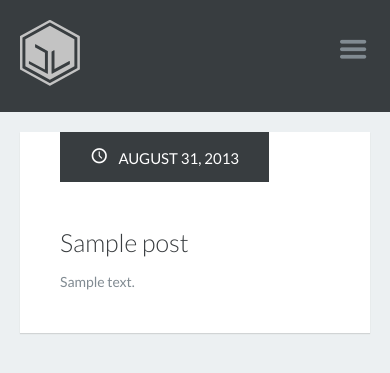
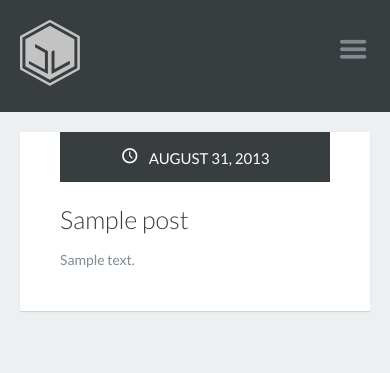
Before and after one commit to lupinskij/lupis, a WordPress theme: template themes/lupis/index.php in a window 390 px wide. Shown: the top 373 px of the page. Run offline with PHP 8.4 and a stand-in for WordPress, Linux system fonts and the light colour scheme; the site name, menu and one post (Sample post) are stand-ins, and other content is empty; some libraries are stand-ins or nearby versions; some web fonts are replaced.

Commit message:
Responsiveness

```diff
--- a/themes/lupis/sass/_responsive.scss
+++ b/themes/lupis/sass/_responsive.scss
@@ -6,9 +6,6 @@ a.menu-link {
     display: inline-block;
     line-height: 0.8em;
     @include font-size(7.5);
-    @media(min-width: 768px) {
-    	line-height: 1.3em;
-    }
 }
 
 nav[role=navigation]{
@@ -32,7 +29,7 @@ nav[role=navigation]{
 	}
 }
 
-@media screen and (min-width: 1183px) {
+@media screen and (min-width: 480px) {
 	a.menu-link {
 	   display: none;
 	}
@@ -54,3 +51,56 @@ nav[role=navigation]{
 		}
 	}
 }
+
+@media screen and (min-width : 480px) and (max-width : 1182px) {
+	.site-header .site-logo {
+		float: none;
+	}
+	.nav-header ul {
+		li {
+			background-color: transparent;
+			border-bottom: 0;
+			float: none;
+			width: auto;
+
+			&.current-menu-item {
+				background-color: transparent;
+			}
+		}
+	}
+	.single .menu-item-home {
+		@extend .current-menu-item;
+	}
+}
+
+@media all and (min-width: 920px) {
+	.post:hover {
+		@include box-shadow (2px 2px 3px rgba(170,170,170,0.4));
+	}
+}
+
+@media all and (max-width: 920px) {
+	.post {
+		max-width: 525px;
+	}
+	.port-thumbnail {
+		margin: 0;
+	}
+	.port-info {
+		clear: both;
+	}
+	.date {
+		margin-bottom: 0;
+		text-align: center;
+		width: 100%;
+	}
+}
+
+@media screen and (min-width: 768px) {
+	.contact-form {
+		padding-right: 15px;
+	}
+	.page-contact .sidebar {
+		padding-left: 15px;
+	}
+}
--- a/themes/lupis/sass/_style.scss
+++ b/themes/lupis/sass/_style.scss
@@ -289,7 +289,7 @@ img {
 	color: $white;
 	display: inline-block;
 	margin-bottom: 1.5em;
-	padding: 7px 30px 10px;
+	padding: 7px 25px 10px;
 	text-transform: uppercase;
 	@include font-size(1.5);
 }
@@ -659,88 +646,13 @@ hr {
 }
 
 // Glowing Map Marker
-.pulse {
-	animation-name: pulse;
-	-webkit-animation-name: pulse;
-
-	animation-duration: 2s;
-	-webkit-animation-duration: 2s;
-
-	animation-iteration-count: infinite;
-	-webkit-animation-iteration-count: infinite;
-
-	transition-timing-function: ease-in-out;
-	-webkit-transition-timing-function: ease-in-out;
+@-webkit-keyframes blip {
+  0% {
+    -webkit-transform: scale(0.6);
+    opacity: 1;
+  }
+  100% {
+    -webkit-transform: scale(2.6);
+    opacity: 0;
+  }
 }
-
-@-webkit-keyframes pulse{
-	0%{
-		-webkit-transform:scale(0.32);opacity:.8;
-	}
-	50%{
-		opacity:1;
-	}
-	85%{
-		-webkit-transform:scale(1);
-	}
-	100%{
-		-webkit-transform:scale(1);opacity:0;
-	}
-}
-
-@-webkit-keyframes reset{
-	0%{
-		top:-5px;opacity:0;
-	}
-	100%{
-		top:0;opacity:1;
-	}
-}
-
-@-moz-keyframes pulse{
-	0%{
-		-moz-transform:scale(0.32);opacity:.8;
-	}
-	50%{
-		opacity:1;
-	}
-	85%{
-		-moz-transform:scale(1);
-	}
-	100%{
-		-moz-transform:scale(1);opacity:0;
-	}
-}
-
-@-moz-keyframes reset{
-	0%{
-		top:-5px;opacity:0;
-	}
-	100%{
-		top:0;opacity:1;
-	}
-}
-
-@keyframes pulse{
-	0%{
-		transform:scale(0.32);opacity:.8;
-	}
-	50%{
-		opacity:1;
-	}
-	85%{
-		transform:scale(1);
-	}
-	100%{
-		transform:scale(1);opacity:0;
-	}
-}
-
-@keyframes reset{
-	0%{
-		top:-5px;opacity:0;
-	}
-	100%{
-		top:0;opacity:1;
-	}
-}
```
Also changed, not shown: other parts of themes/lupis/sass/_style.scss (+38 -51 lines), themes/lupis/img/bg-triangle.png (added), themes/lupis/stylesheets/lupis.css.
